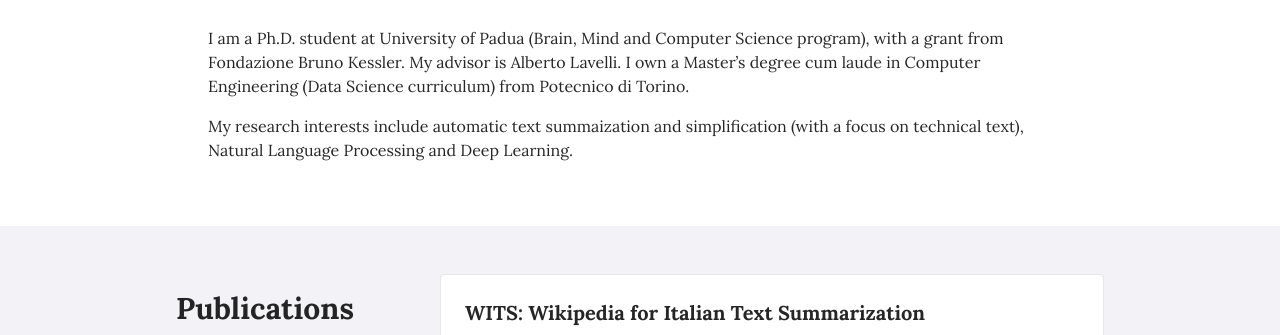
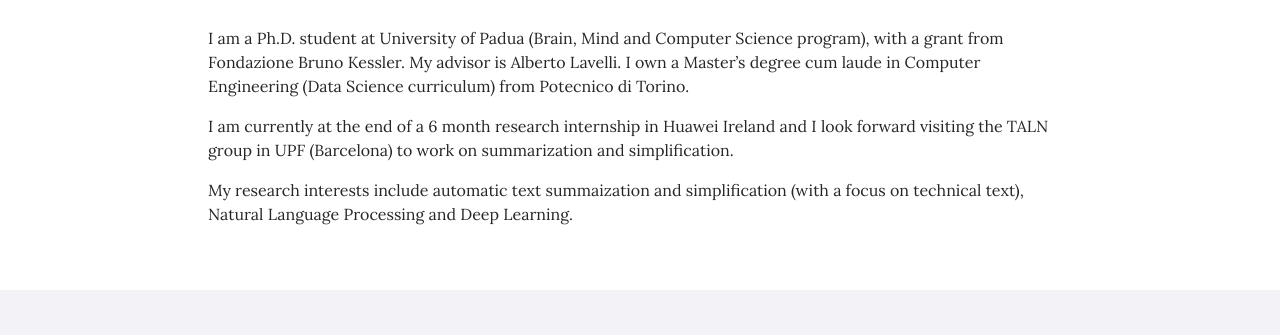
Before and after one commit to slvcsl/slvcsl.github.io, a plain HTML site: page index.html in a window 1280 px wide. Shown: the part 417-752 px from the top of the page. Drawn offline with Linux system fonts and the light colour scheme; a script that the page names is missing.

Commit message:
Bio updated

```diff
--- a/index.html
+++ b/index.html
@@ -265,6 +265,7 @@
 </div>
 <div class="content">
   <p>I am a Ph.D. student at University of Padua (Brain, Mind and Computer Science program), with a grant from Fondazione Bruno Kessler. My advisor is Alberto Lavelli. I own a Master&rsquo;s degree cum laude in Computer Engineering (Data Science curriculum) from Potecnico di Torino.</p>
+<p>I am currently at the end of a 6 month research internship in Huawei Ireland and I look forward visiting the TALN group in UPF (Barcelona) to work on summarization and simplification.</p>
 <p>My research interests include automatic text summaization and simplification (with a focus on technical text), Natural Language Processing and Deep Learning.</p>
 
 </div>
```
